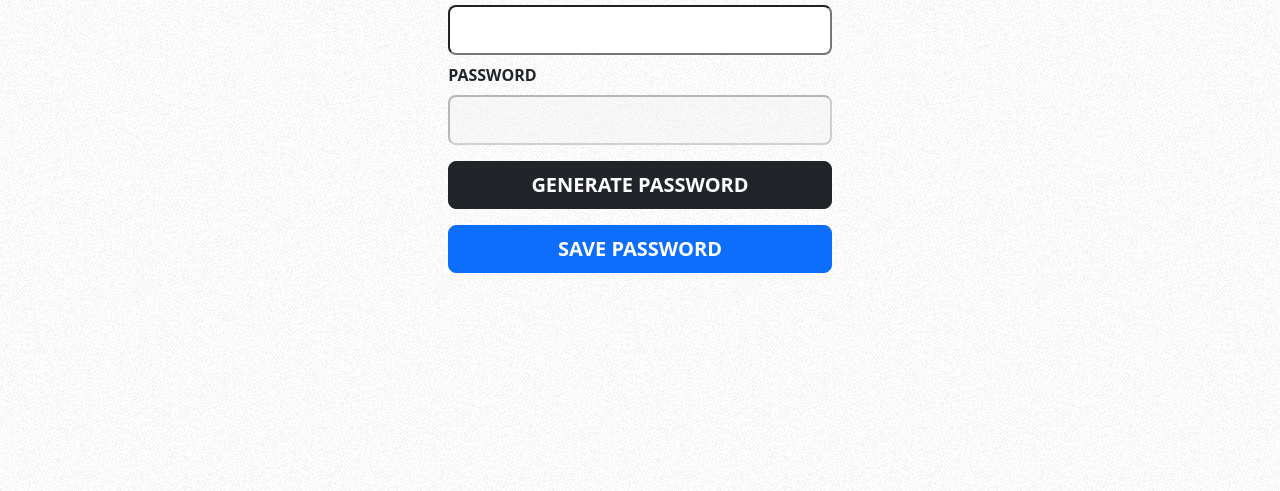
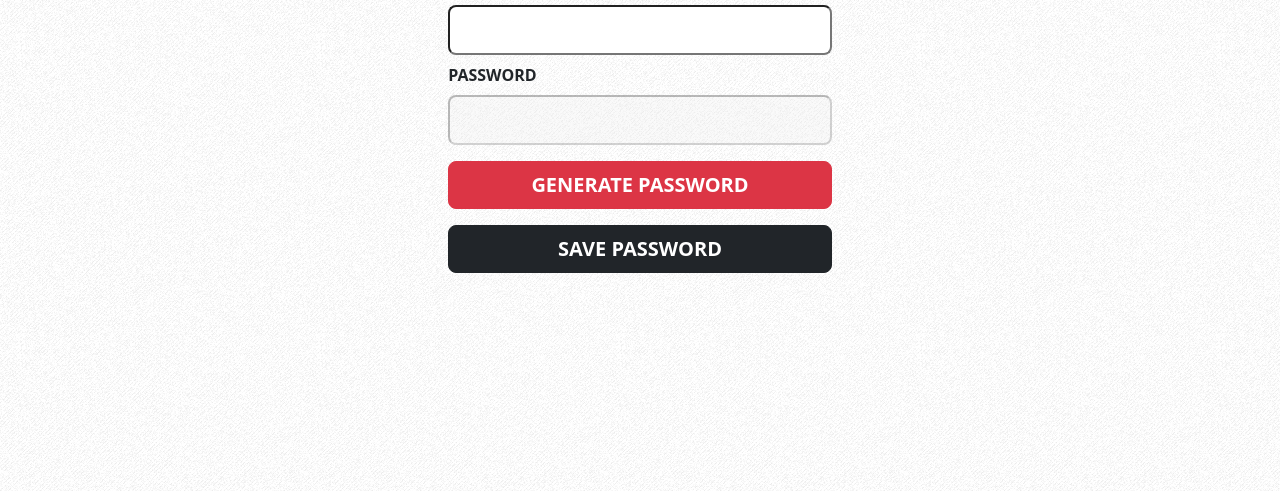
Before and after one commit to WahyuAji11/passwordGenerator, a plain HTML site: page index.html in a window 1280 px wide. Shown: the part 309-800 px from the top of the page. Drawn offline with nearby package versions, Linux system fonts and the light colour scheme.

Commit message:
change color button

```diff
--- a/index.html
+++ b/index.html
@@ -16,8 +16,8 @@
                 <input type="number" class="form-control-lg" id="passwordLenght">
                 <label for="password" class="text-uppercase fw-bold">Password</label>
                 <input type="text" class="form-control-lg" id="password" disabled>
-                <button class="btn btn-dark text-uppercase fw-bold btn-lg mt-2" onclick="getPassword()">Generate Password</button>
-                <a class="btn btn-primary text-uppercase fw-bold btn-lg mt-2" onclick="savePassword()" id="saveButton">Save Password</a>
+                <button class="btn btn-danger text-uppercase fw-bold btn-lg mt-2" onclick="getPassword()">Generate Password</button>
+                <a class="btn btn-dark text-uppercase fw-bold btn-lg mt-2" onclick="savePassword()" id="saveButton">Save Password</a>
             </div>
         </div>
     </div>
```
